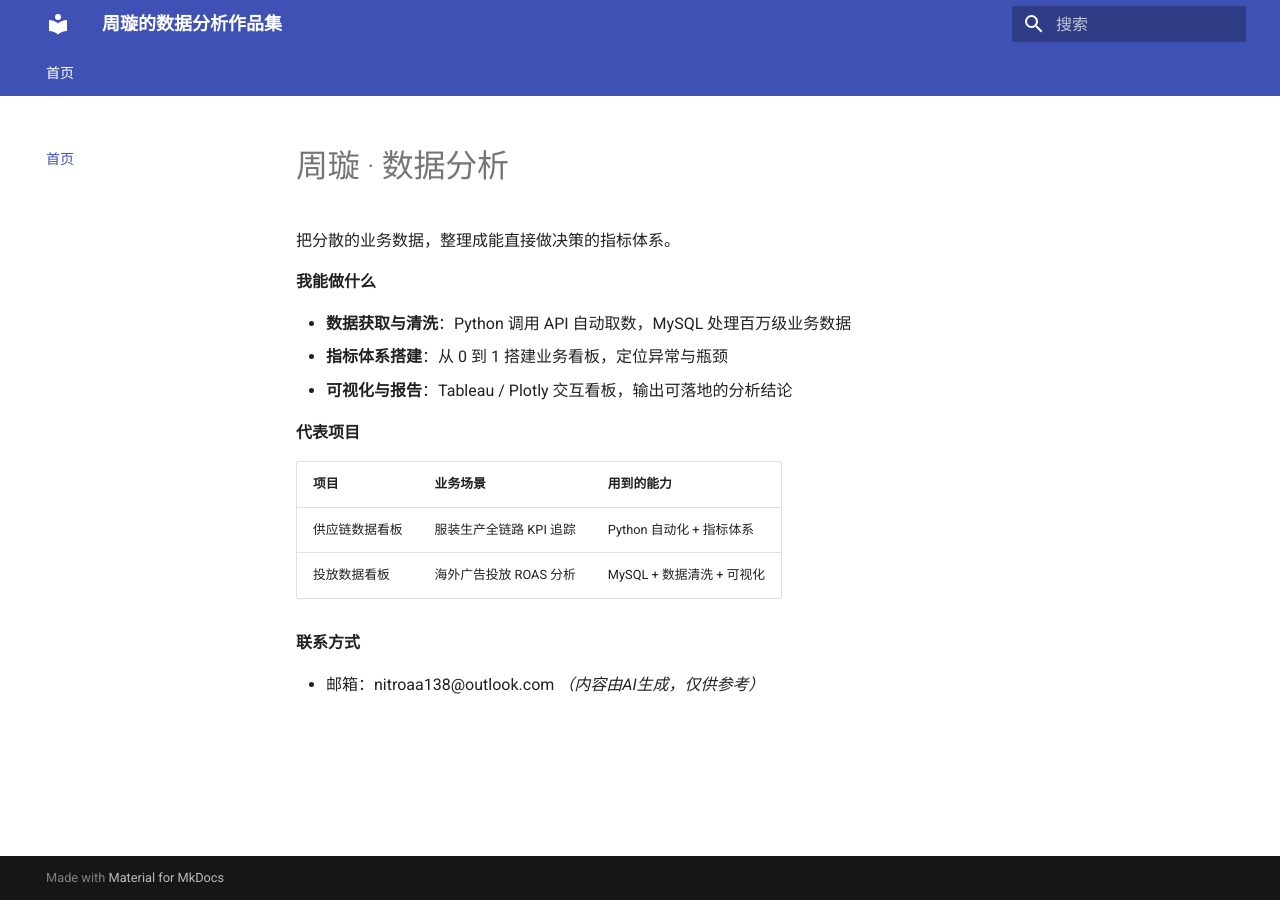
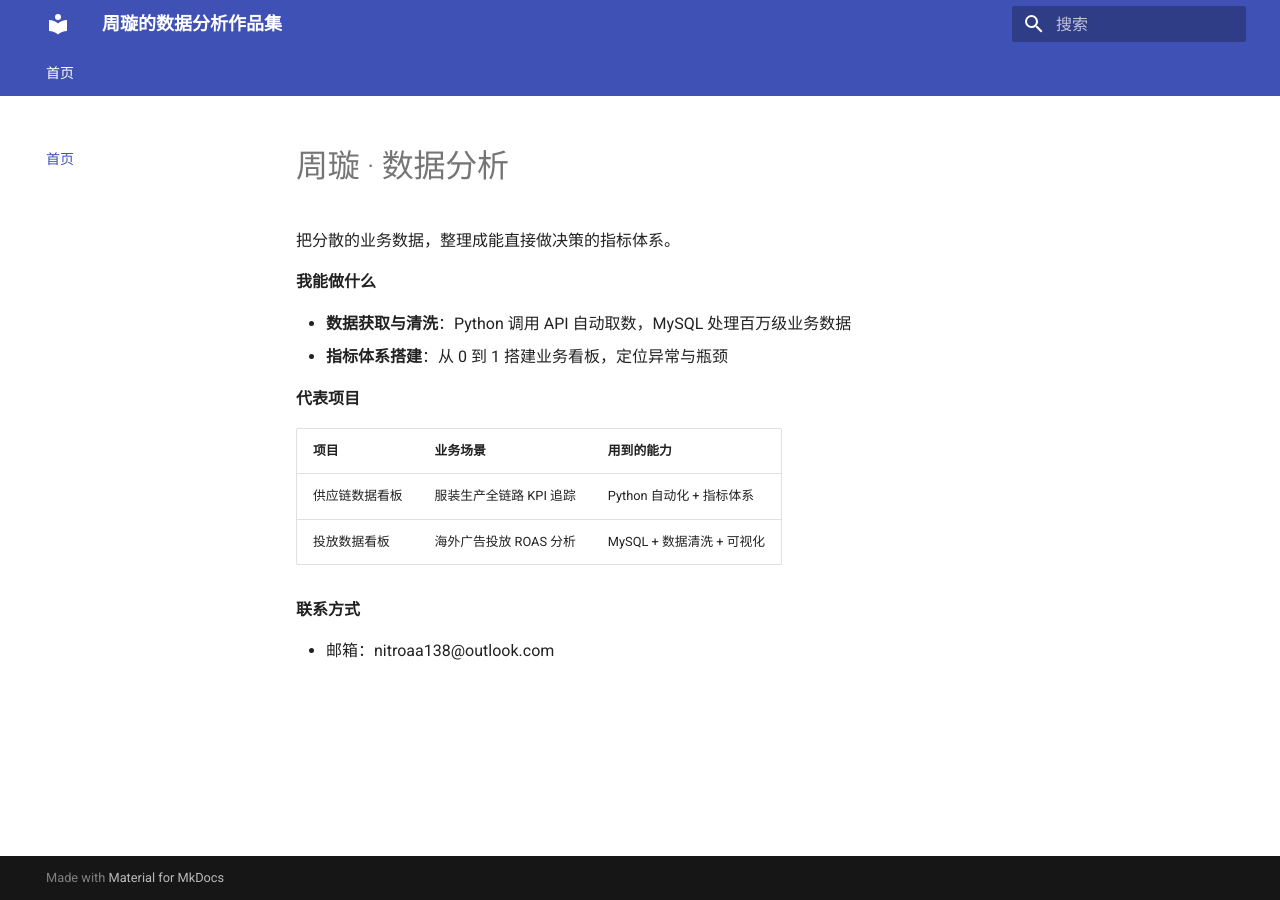
Before and after one commit to anka88888/anka, an MkDocs documentation site: the page built from docs/index.md, in a window 1280 px wide. Built offline with MkDocs 1.6.1 and Material for MkDocs 9.7.7, drawn with Linux system fonts in a browser that asks for light colours.

Commit message:
ci: add GitHub Actions auto-deploy + CNAME; remove Tableau bullet and AI disclaimer

```diff
--- a/docs/index.md
+++ b/docs/index.md
@@ -17,7 +17,6 @@ AIGC:
 
 - **数据获取与清洗**：Python 调用 API 自动取数，MySQL 处理百万级业务数据
 - **指标体系搭建**：从 0 到 1 搭建业务看板，定位异常与瓶颈
-- **可视化与报告**：Tableau / Plotly 交互看板，输出可落地的分析结论
 
 **代表项目**
 
@@ -29,4 +28,3 @@ AIGC:
 **联系方式**
 
 - 邮箱：nitroaa138@outlook.com
-*（内容由AI生成，仅供参考）*
```
Also changed, not shown: 2 other files.
